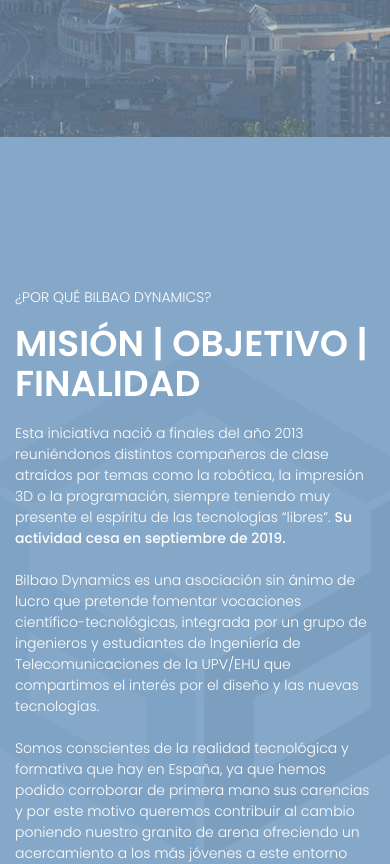
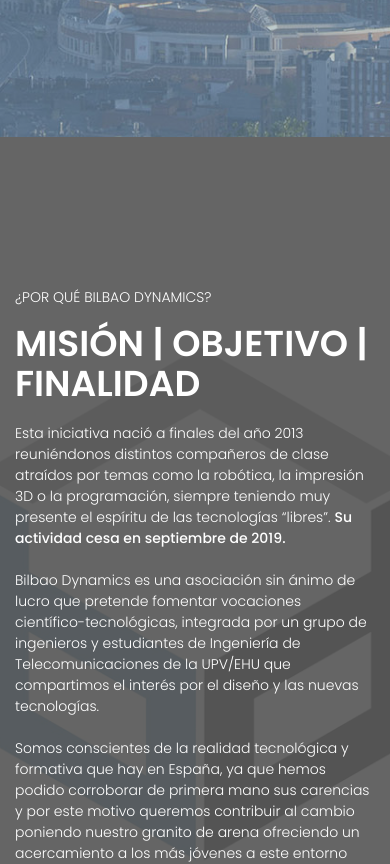
Before and after one commit to EnekoMontero/bilbaodynamics, a plain HTML site: page index.html in a window 390 px wide. Shown: the part 707-1571 px from the top of the page. Drawn offline with nearby package versions, Linux system fonts and the light colour scheme.

Commit message:
minor changes

```diff
--- a/css/main.css
+++ b/css/main.css
@@ -1491,7 +1491,7 @@
 
 @media (max-width: 991px) {
   .studio-area:before {
-    background: rgba(128, 164, 198, 0.95);
+    background: rgba(85, 85, 85, 0.9);
     width: 100%;
   }
 }
```
